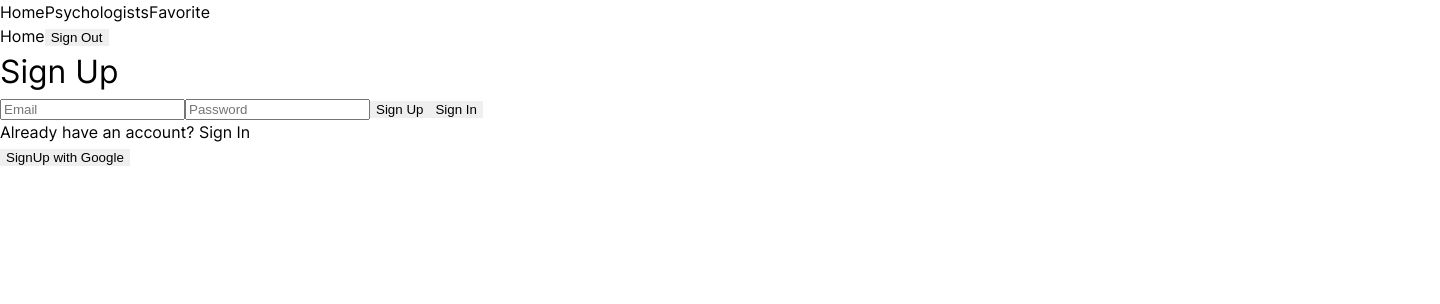
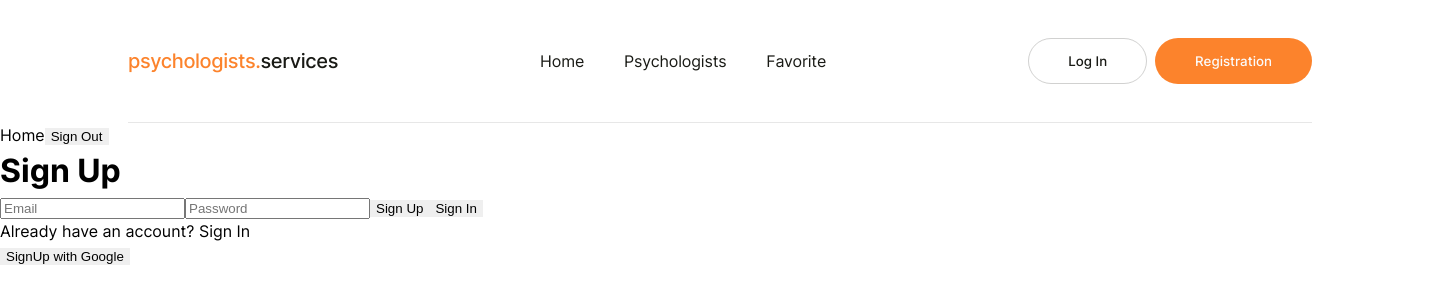
Before and after one commit to KaterynaKarabanova/Psychologists, a React (Vite) app in the folder Psychologists/: page / in a window 1280 px wide. Shown: the top 304 px of the page, 1440 px wide, since content can reach past the window. Built offline with nearby package versions, Linux system fonts and the light colour scheme.

Commit message:
changed GlobalStyles, connected fonts, styled layout and navigation

```diff
--- /dev/null
+++ b/Psychologists/src/components/Layout/Layout.styled.ts
@@ -0,0 +1,60 @@
+import styled from "styled-components";
+export const StyledHeader = styled.header`
+  display: flex;
+  align-items: center;
+  justify-content: space-between;
+  padding: 38px 0;
+  border-bottom: 1px solid var(--transparent-gray);
+`;
+
+export const StyledLogo = styled.a`
+  color: var(--primary-orange);
+  font-size: 20px;
+  font-weight: 500;
+  line-height: 24px;
+  letter-spacing: -0.4px;
+`;
+
+export const StyledLogoSpan = styled.span`
+  color: var(--primary-black);
+`;
+
+export const StyledOrangeBtn = styled.button`
+  font-family: inherit;
+  display: flex;
+  padding: 14px 40px;
+  justify-content: center;
+  align-items: center;
+  gap: 8px;
+  border-radius: 30px;
+  background-color: var(--primary-orange);
+  color: var(--primary-white);
+  font-weight: 500;
+  transition: all var(--transition);
+  &:hover {
+    background-color: var(--hover-orange);
+  }
+`;
+
+export const StyledTranspBtn = styled.button`
+  font-family: inherit;
+  display: flex;
+  padding: 14px 39px;
+  justify-content: center;
+  align-items: center;
+  gap: 8px;
+  border-radius: 30px;
+  background: transparent;
+  border: 1px solid var(--border-gray);
+  color: var(--primary-black);
+  font-weight: 500;
+  transition: all var(--transition);
+  &:hover {
+    background: var(--hover-orange);
+  }
+`;
+
+export const StyledBtnWrapper = styled.div`
+  display: flex;
+  column-gap: 8px;
+`;
--- a/Psychologists/src/components/Layout/Layout.tsx
+++ b/Psychologists/src/components/Layout/Layout.tsx
@@ -1,16 +1,32 @@
 import { Outlet } from "react-router-dom";
 import Navigation from "./Navigation/Navigation";
+import {
+  StyledBtnWrapper,
+  StyledHeader,
+  StyledLogo,
+  StyledLogoSpan,
+  StyledOrangeBtn,
+  StyledTranspBtn,
+} from "./Layout.styled";
+import { Container } from "../../styles/GlobalStyles";
 
 const Layout = () => {
   return (
-    <div>
-      <header>
+    <Container>
+      <StyledHeader>
+        <StyledLogo href="/">
+          psychologists.<StyledLogoSpan>services</StyledLogoSpan>
+        </StyledLogo>
         <Navigation />
-      </header>
+        <StyledBtnWrapper>
+          <StyledTranspBtn>Log In</StyledTranspBtn>
+          <StyledOrangeBtn>Registration</StyledOrangeBtn>
+        </StyledBtnWrapper>
+      </StyledHeader>
       <main>
         <Outlet />
       </main>
-    </div>
+    </Container>
   );
 };
 export default Layout;
--- /dev/null
+++ b/Psychologists/src/components/Layout/Navigation/Navigation.styled.ts
@@ -0,0 +1,23 @@
+import { NavLink } from "react-router-dom";
+import styled from "styled-components";
+export const StyledNav = styled.div`
+  display: flex;
+  align-items: center;
+  column-gap: 40px;
+  font-size: 16px;
+  font-weight: 400;
+  line-height: 20px;
+  letter-spacing: -0.16px;
+  color: var(--primary-black);
+`;
+
+export const StyledNavLink = styled(NavLink)`
+  color: var(--primary-black);
+  transition: all var(--transition);
+  &:hover {
+    color: var(--primary-orange);
+  }
+  &:focus {
+    color: var(--primary-orange);
+  }
+`;
--- a/Psychologists/src/components/Layout/Navigation/Navigation.tsx
+++ b/Psychologists/src/components/Layout/Navigation/Navigation.tsx
@@ -1,12 +1,14 @@
-import { NavLink } from "react-router-dom";
+import { StyledNav, StyledNavLink } from "./Navigation.styled";
 
 const Navigation = () => {
   return (
-    <div>
-      <NavLink to={"/Psychologists/"}>Home</NavLink>
-      <NavLink to={"/Psychologists/psychologists"}>Psychologists</NavLink>
-      <NavLink to={"/Psychologists/favorite"}>Favorite</NavLink>
-    </div>
+    <StyledNav>
+      <StyledNavLink to={"/Psychologists/"}>Home</StyledNavLink>
+      <StyledNavLink to={"/Psychologists/psychologists"}>
+        Psychologists
+      </StyledNavLink>
+      <StyledNavLink to={"/Psychologists/favorite"}>Favorite</StyledNavLink>
+    </StyledNav>
   );
 };
 export default Navigation;
--- a/Psychologists/src/styles/GlobalStyles.ts
+++ b/Psychologists/src/styles/GlobalStyles.ts
@@ -1,15 +1,45 @@
-import { createGlobalStyle } from "styled-components";
+import styled, { createGlobalStyle } from "styled-components";
 import fontRegular from "../../public/fonts/static/Inter-Regular.ttf";
 import fontSemiBold from "../../public/fonts/static/Inter-SemiBold.ttf";
 import fontBold from "../../public/fonts/static/Inter-Bold.ttf";
-export const GlobalStyles = createGlobalStyle` @font-face {
+import fontMedium from "../../public/fonts/static/Inter-Medium.ttf";
+export const GlobalStyles = createGlobalStyle`
+@font-face {
   font-family: "Inter";
-  font-weight: 400 600 700;
-  src: url(${fontRegular}), url(${fontSemiBold}), url(${fontBold});
+  font-weight: 400;
+  src: url(${fontRegular}) format('truetype');
+}
+
+@font-face {
+  font-family: "Inter";
+  font-weight: 500;
+  src: url(${fontMedium}) format('truetype');
+}
+
+@font-face {
+  font-family: "Inter";
+  font-weight: 600;
+  src: url(${fontSemiBold}) format('truetype');
+}
+
+@font-face {
+  font-family: "Inter";
+  font-weight: 700;
+  src: url(${fontBold}) format('truetype');
+}
+:root{
+  --primary-orange: rgba(252, 131, 44, 1);
+  --primary-black:#191A15;
+  --primary-white:rgba(251, 251, 251, 1);
+  --hover-orange:rgb(255 169 108);
+  --border-gray:rgba(25, 26, 21, 0.2);
+  --transparent-gray:rgba(25, 26, 21, 0.10);
+  --transition: 0.2s ease-in;
 }
 body {
   font-family: "Inter", sans-serif;
   box-sizing: border-box;
+  font-size: 16px;
 }
 
 h1,
@@ -54,3 +84,10 @@ img {
   height: auto;
 }
 `;
+
+export const Container = styled.div`
+  box-sizing: border-box;
+  display: block;
+  width: 1440px;
+  padding: 0 128px;
+`;
```
